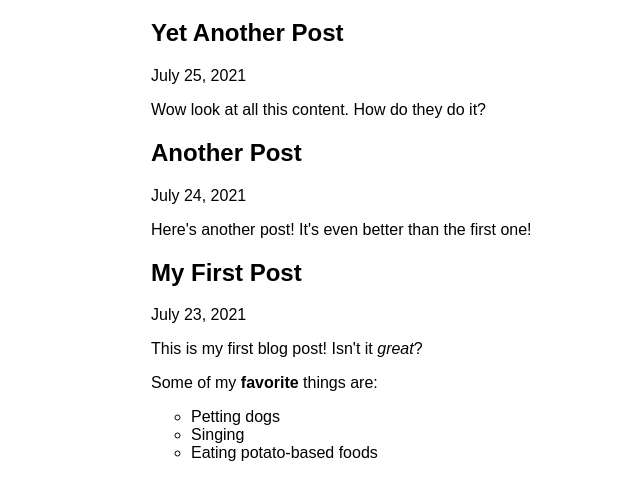
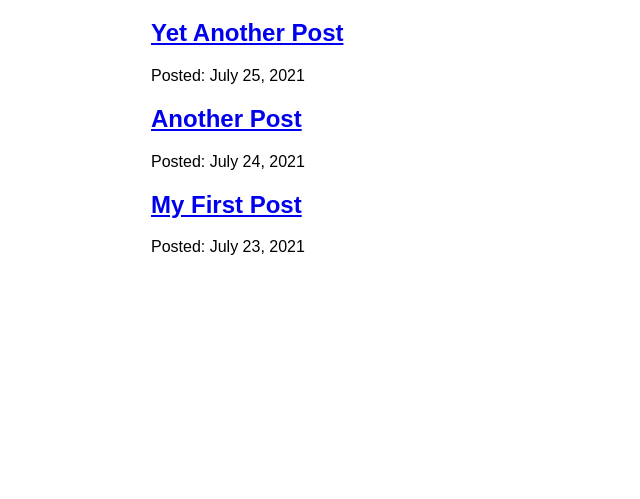
Before and after one commit to antonidos/gatsby-start, a Gatsby site: page /blog in a window 1280 px wide. Shown: the part 157-656 px from the top of the page, without its empty margins (279-919 px from the left). Built offline with nearby package versions, Linux system fonts and the light colour scheme; Gatsby itself is replaced by a stand-in of ours.

Commit message:
Finished Gatsby Tutorial Part 6

```diff
--- a/src/pages/blog.js
+++ b/src/pages/blog/index.js
@@ -1,7 +1,6 @@
 import * as React from 'react'
-import { graphql } from 'gatsby'
-import { MDXRenderer } from 'gatsby-plugin-mdx'
-import Layout from '../components/layout'
+import { graphql, Link } from 'gatsby'
+import Layout from '../../components/layout'
 
 const BlogPage = ({data}) => {
     return(
@@ -10,12 +9,13 @@ const BlogPage = ({data}) => {
                 {
                     data.allMdx.nodes.map(node=> (
                         <article key={node.id}>
-                            <h2>{node.frontmatter.title}</h2>
-                            <p>{node.frontmatter.date}</p>
-                            <MDXRenderer>
-                                {node.body}
-                            </MDXRenderer>
-                        </article>
+                            <h2>
+                                <Link to={`/blog/${node.slug}`}>
+                                    {node.frontmatter.title}
+                                </Link>
+                            </h2>
+                            <p>Posted: {node.frontmatter.date}</p>
+                         </article>
                     ))
                 }
             </ul>
@@ -32,7 +32,7 @@ export const query = graphql`
                     title
                 }
                 id
-                body
+                slug
             }
         }
     }
```
Also changed, not shown: src/pages/blog/{mdx.slug}.js (added, +29 -0 lines).
